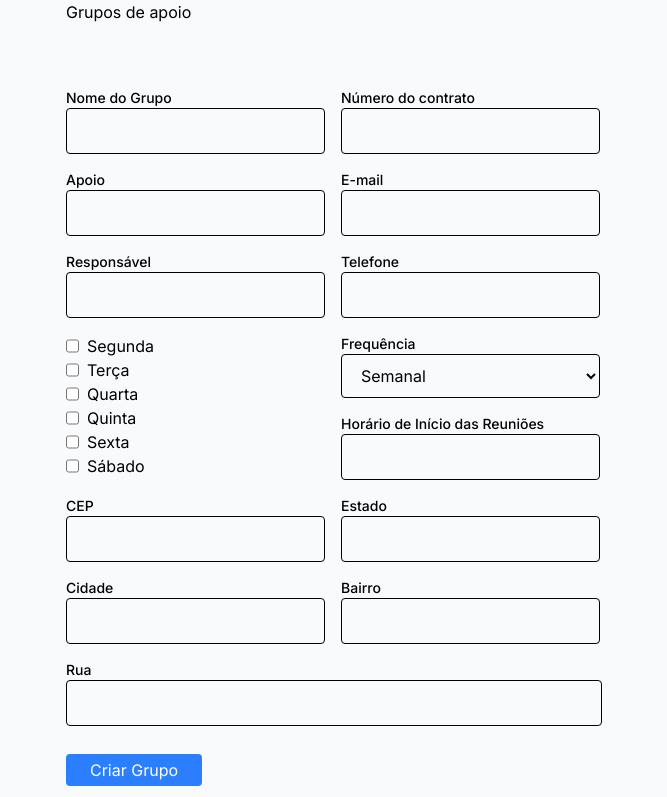
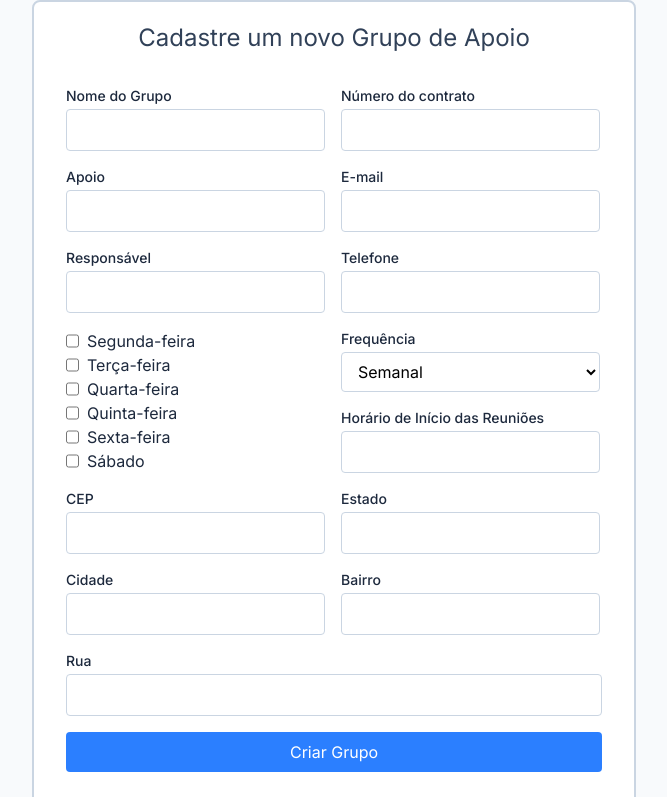
Before and after one commit to mcalsing/CA-Grupos-de-Apoio, a React (Vite) app: page / in a window 1280 px wide. Shown: the top 797 px of the page, without its empty margins (306-973 px from the left). Built offline with nearby package versions, Linux system fonts and the light colour scheme; no server answers.

Commit message:
feat: alterado layout do formulário de criação de grupos

```diff
--- a/src/App.tsx
+++ b/src/App.tsx
@@ -66,23 +66,17 @@ function App() {
 
   return (
     <main className='bg-slate-50 flex flex-col items-center'>
-      <section className='max-w-[1440px]'>
-        <h1>Grupos de apoio</h1>
+      <section className='max-w-[1440px] flex flex-col items-center'>
         <RegisterGroupForm />
-{/*         <button
-          className='bg-blue-600 cursor-pointer px-8 py-1 rounded-sm mt-3 text-white'
-          onClick={handleGetGroups}
-        >
-          GET
-        </button> */}
+        <h1 className='text-center text-2xl text-slate-700 mb-3 mt-10'>Encontre um Grupo de Apoio!</h1>
         <div className='flex text-white justify-center'>
           {uniqueStates.map((state, index) => {
             const isSelected = state === selectedState;
             return (
               <div key={index}>
                 <button
-                  className={`cursor-pointer px-6 py-2 mt-3 font-semibold text-xl
-                    ${isSelected ? 'bg-blue-600 text-white' : 'bg-slate-200 text-blue-600'}
+                  className={`cursor-pointer px-6 py-2 mt-3 font-semibold text-xl hover:bg-blue-400 hover:text-white
+                    ${isSelected ? 'bg-blue-500 text-white' : 'bg-slate-100 text-blue-600'}
                   `}
                   onClick={() => handleFilterState(state)}
                   value={state}
@@ -106,7 +100,7 @@ function App() {
                   <div className='flex flex-col gap-4 px-6 py-4'>
                     <div>
                       <p className='text-xs'>Local:</p>
-                      <p className='text-xl'>Rua {group.street}, {group.district} - {group.city}/{group.stateUF} </p>
+                      <p className='text-xl'>{group.street}, {group.district} - {group.city}/{group.stateUF} </p>
                     </div>
                     <div>
                       <p className='text-xs'>Responsável:</p>
--- a/src/components/registerGroupForm.tsx
+++ b/src/components/registerGroupForm.tsx
@@ -56,6 +56,12 @@ function registerGroupForm() {
     const { name, value } = e.target;
 
     setGroupData((prev) => ({ ...prev, [name]: value }));
+  }
+
+  const handleGroupAddressChange = (e: React.ChangeEvent<HTMLInputElement>) => {
+    const { name, value } = e.target;
+
+    setGroupAddress((prev) => ({ ...prev, [name]: value }));
   }
 
   const handleDayChange = (e: React.ChangeEvent<HTMLInputElement>) => {
@@ -128,63 +134,64 @@ function registerGroupForm() {
 
 
   return (
-    <form className="flex justify-center">
+    <form className="flex flex-col justify-center border-2 bg-white border-slate-300 px-8 pt-5 pb-8 rounded-lg">
+      <h1 className='text-center mb-8 text-2xl text-slate-700'>Cadastre um novo Grupo de Apoio</h1>
       <ToastContainer />
-      <div className="mt-16 flex gap-4 flex-wrap md:w-[536px] w-[416px]">
-        <div className="flex flex-col md:w-[259px] w-[200px]">
-          <label className="font-medium text-sm text-b600">Nome do Grupo</label>
+      <div className="flex gap-4 flex-wrap md:w-[536px] w-[416px]">
+        <div className="flex flex-col md:w-[259px] w-[200px] gap-[3px]">
+          <label className="font-medium text-sm text-slate-800">Nome do Grupo</label>
           <input
-            className="py-[10px] px-[15px] border-1 border-b100 rounded-[4px]"
+            className="py-[8px] px-[12px] border-1 border-slate-300 rounded-[4px] focus:outline-none focus:ring-2 focus:ring-slate-500 focus:border-transparent"
             type="text"
             value={groupData.groupName}
             name="groupName"
             onChange={handleGroupDataChange}
           />
         </div>
-        <div className="flex flex-col md:w-[259px] w-[200px]">
-          <label className="font-medium text-sm text-b600">Número do contrato</label>
+        <div className="flex flex-col md:w-[259px] w-[200px] gap-[3px]">
+          <label className="font-medium text-sm text-slate-800">Número do contrato</label>
           <input
-            className="py-[10px] px-[15px] border-1 border-b100 rounded-[4px]"
+            className="py-[8px] px-[12px] border-1 border-slate-300 rounded-[4px] focus:outline-none focus:ring-2 focus:ring-slate-500 focus:border-transparent"
             type="text"
             value={groupData.contractNumber}
             name="contractNumber"
             onChange={handleGroupDataChange}
           />
         </div>
-        <div className="flex flex-col md:w-[259px] w-[200px]">
-          <label className="font-medium text-sm text-b600">Apoio</label>
+        <div className="flex flex-col md:w-[259px] w-[200px] gap-[3px]">
+          <label className="font-medium text-sm text-slate-800">Apoio</label>
           <input
-            className="py-[10px] px-[15px] border-1 border-b100 rounded-[4px]"
+            className="py-[8px] px-[12px] border-1 border-slate-300 rounded-[4px] focus:outline-none focus:ring-2 focus:ring-slate-500 focus:border-transparent"
             type="text"
             value={groupData.support}
             name="support"
             onChange={handleGroupDataChange}
           />
         </div>
-        <div className="flex flex-col md:w-[259px] w-[200px]">
-          <label className="font-medium text-sm text-b600">E-mail</label>
+        <div className="flex flex-col md:w-[259px] w-[200px] gap-[3px]">
+          <label className="font-medium text-sm text-slate-800">E-mail</label>
           <input
-            className="py-[10px] px-[15px] border-1 border-b100 rounded-[4px]"
+            className="py-[8px] px-[12px] border-1 border-slate-300 rounded-[4px] focus:outline-none focus:ring-2 focus:ring-slate-500 focus:border-transparent"
             type="text"
             value={groupData.email}
             name="email"
             onChange={handleGroupDataChange}
           />
         </div>
-        <div className="flex flex-col md:w-[259px] w-[200px]">
-          <label className="font-medium text-sm text-b600">Responsável</label>
+        <div className="flex flex-col md:w-[259px] w-[200px] gap-[3px]">
+          <label className="font-medium text-sm text-slate-800">Responsável</label>
           <input
-            className="py-[10px] px-[15px] border-1 border-b100 rounded-[4px]"
+            className="py-[8px] px-[12px] border-1 border-slate-300 rounded-[4px] focus:outline-none focus:ring-2 focus:ring-slate-500 focus:border-transparent"
             type="text"
             value={groupData.responsible}
             name="responsible"
             onChange={handleGroupDataChange}
           />
         </div>
-        <div className="flex flex-col md:w-[259px] w-[200px]">
-          <label className="font-medium text-sm text-b600">Telefone</label>
+        <div className="flex flex-col md:w-[259px] w-[200px] gap-[3px]">
+          <label className="font-medium text-sm text-slate-800">Telefone</label>
           <input
-            className="py-[10px] px-[15px] border-1 border-b100 rounded-[4px]"
+            className="py-[8px] px-[12px] border-1 border-slate-300 rounded-[4px] focus:outline-none focus:ring-2 focus:ring-slate-500 focus:border-transparent"
             type="text"
             value={groupData.phone}
             name="phone"
@@ -195,76 +202,76 @@ function registerGroupForm() {
           {/* <label className="font-medium text-sm text-b600">Dias da Semana</label> */}
           <div className='flex gap-2'>
             <input
-              className="py-[10px] px-[15px] border-1 border-b100 rounded-[4px]"
+              className="py-[8px] px-[12px] border-1 border-slate-300 rounded-[4px]"
               id="day1"
               type="checkbox"
               value="Segunda-feira"
               name="dayOfTheWeek"
               onChange={handleDayChange}
             />
-            <label htmlFor="day1">Segunda</label>
+            <label className='text-slate-800' htmlFor="day1">Segunda-feira</label>
           </div>
           <div className='flex gap-2'>
             <input
-              className="py-[10px] px-[15px] border-1 border-b100 rounded-[4px]"
+              className="py-[8px] px-[12px] border-1 border-slate-300 rounded-[4px]"
               id="day2"
               type="checkbox"
               value="Terça-feira"
               name="dayOfTheWeek"
               onChange={handleDayChange}
             />
-            <label htmlFor="day2">Terça</label>
+            <label className='text-slate-800' htmlFor="day2">Terça-feira</label>
           </div>
           <div className='flex gap-2'>
             <input
-              className="py-[10px] px-[15px] border-1 border-b100 rounded-[4px]"
+              className="py-[8px] px-[12px] border-1 border-slate-300 rounded-[4px]"
               id="day3"
               type="checkbox"
               value="Quarta-feira"
               name="dayOfTheWeek"
               onChange={handleDayChange}
             />
-            <label htmlFor="day3">Quarta</label>
+            <label className='text-slate-800' htmlFor="day3">Quarta-feira</label>
           </div>
           <div className='flex gap-2'>
             <input
-              className="py-[10px] px-[15px] border-1 border-b100 rounded-[4px]"
+              className="py-[8px] px-[12px] border-1 border-slate-300 rounded-[4px]"
               id="day4"
               type="checkbox"
               value="Quinta-feira"
               name="dayOfTheWeek"
               onChange={handleDayChange}
             />
-            <label htmlFor="day4">Quinta</label>
+            <label className='text-slate-800' htmlFor="day4">Quinta-feira</label>
           </div>
           <div className='flex gap-2'>
             <input
-              className="py-[10px] px-[15px] border-1 border-b100 rounded-[4px]"
+              className="py-[8px] px-[12px] border-1 border-slate-300 rounded-[4px]"
               id="day5"
               type="checkbox"
               value="Sexta-feira"
               name="dayOfTheWeek"
               onChange={handleDayChange}
             />
-            <label htmlFor="day5">Sexta</label>
+            <label className='text-slate-800' htmlFor="day5">Sexta-feira</label>
           </div>
           <div className='flex gap-2'>
             <input
-              className="py-[10px] px-[15px] border-1 border-b100 rounded-[4px]"
+              className="py-[8px] px-[12px] border-1 border-slate-300 rounded-[4px]"
               id="day6"
               type="checkbox"
               value="Sábado"
               name="dayOfTheWeek"
               onChange={handleDayChange}
             />
-            <label htmlFor="day6">Sábado</label>
+            <label className='text-slate-800' htmlFor="day6">Sábado</label>
           </div>
         </div>
         <div>
-          <div className="flex flex-col md:w-[259px] w-[200px]">
-            <label className="font-medium text-sm text-b600">Frequência</label>
+          <div className="flex flex-col md:w-[259px] w-[200px] gap-[3px]">
+            <label className="font-medium text-sm text-slate-800">Frequência</label>
             <select
-              className="py-[10px] px-[15px] border-1 border-b100 rounded-[4px]"
+              className="py-[8px] px-[12px] border-1 border-slate-300 rounded-[4px] focus:outline-none focus:ring-2 focus:ring-slate-500 focus:border-transparent"
               name="frequency"
               onChange={handleGroupDataChange}
             >
@@ -273,10 +280,10 @@ function registerGroupForm() {
               <option value="Mensal">Mensal</option>
             </select>
           </div>
-          <div className="flex flex-col md:w-[259px] w-[200px]">
-            <label className="font-medium text-sm text-b600 mt-4">Horário de Início das Reuniões</label>
+          <div className="flex flex-col md:w-[259px] w-[200px] gap-[3px]">
+            <label className="font-medium text-sm text-slate-800 mt-4">Horário de Início das Reuniões</label>
             <input
-              className="py-[10px] px-[15px] border-1 border-b100 rounded-[4px]"
+              className="py-[8px] px-[12px] border-1 border-slate-300 rounded-[4px] focus:outline-none focus:ring-2 focus:ring-slate-500 focus:border-transparent"
               type="text"
               value={groupData.time}
               onChange={handleGroupDataChange}
@@ -284,10 +291,10 @@ function registerGroupForm() {
             />
         </div>
         </div>
-        <div className="flex flex-col md:w-[259px] w-[200px]">
-          <label className="font-medium text-sm text-b600">CEP</label>
+        <div className="flex flex-col md:w-[259px] w-[200px] gap-[3px]">
+          <label className="font-medium text-sm text-slate-800">CEP</label>
           <input
-            className="py-[10px] px-[15px] border-1 border-b100 rounded-[4px]"
+            className="py-[8px] px-[12px] border-1 border-slate-300 rounded-[4px] focus:outline-none focus:ring-2 focus:ring-slate-500 focus:border-transparent"
             type="text"
             maxLength={8}
             value={cepInput}
@@ -295,45 +302,49 @@ function registerGroupForm() {
             name="cep"
           />
         </div>
-        <div className="flex flex-col md:w-[259px] w-[200px]">
-          <label className="font-medium text-sm text-b600">Estado</label>
+        <div className="flex flex-col md:w-[259px] w-[200px] gap-[3px]">
+          <label className="font-medium text-sm text-slate-800">Estado</label>
           <input
-            className="py-[10px] px-[15px] border-1 border-b100 rounded-[4px]"
+            className="py-[8px] px-[12px] border-1 border-slate-300 rounded-[4px] focus:outline-none focus:ring-2 focus:ring-slate-500 focus:border-transparent"
             type="text"
             value={groupAddress?.state}
             name="state"
+            onChange={handleGroupAddressChange}
           />
         </div>
-        <div className="flex flex-col md:w-[259px] w-[200px]">
-          <label className="font-medium text-sm text-b600">Cidade</label>
+        <div className="flex flex-col md:w-[259px] w-[200px] gap-[3px]">
+          <label className="font-medium text-sm text-slate-800">Cidade</label>
           <input
-            className="py-[10px] px-[15px] border-1 border-b100 rounded-[4px]"
+            className="py-[8px] px-[12px] border-1 border-slate-300 rounded-[4px] focus:outline-none focus:ring-2 focus:ring-slate-500 focus:border-transparent"
             type="text"
             value={groupAddress?.city}
             name="city"
+            onChange={handleGroupAddressChange}
           />
         </div>
-        <div className="flex flex-col md:w-[259px] w-[200px]">
-          <label className="font-medium text-sm text-b600">Bairro</label>
+        <div className="flex flex-col md:w-[259px] w-[200px] gap-[3px]">
+          <label className="font-medium text-sm text-slate-800">Bairro</label>
           <input
-            className="py-[10px] px-[15px] border-1 border-b100 rounded-[4px]"
+            className="py-[8px] px-[12px] border-1 border-slate-300 rounded-[4px] focus:outline-none focus:ring-2 focus:ring-slate-500 focus:border-transparent"
             type="text"
             value={groupAddress?.district}
             name="district"
+            onChange={handleGroupAddressChange}
           />
         </div>
-        <div className="flex flex-col w-full">
-          <label className="font-medium text-sm text-b600">Rua</label>
+        <div className="flex flex-col w-full gap-[3px]">
+          <label className="font-medium text-sm text-slate-800">Rua</label>
           <input
-            className="py-[10px] px-[15px] border-1 border-b100 rounded-[4px]"
+            className="py-[8px] px-[12px] border-1 border-slate-300 rounded-[4px] focus:outline-none focus:ring-2 focus:ring-slate-500 focus:border-transparent"
             type="text"
             value={groupAddress?.street}
             name="street"
+            onChange={handleGroupAddressChange}
           />
         </div>
         <button
           type="submit"
-          className='bg-blue-500 cursor-pointer px-6 py-1 rounded-sm mt-3 text-white flex items-center gap-3'
+          className='bg-blue-500 cursor-pointer px-6 py-2 rounded-sm text-white flex items-center gap-3 w-full justify-center'
           onClick={handleCreateSupportGroup}
         >
           Criar Grupo
```
